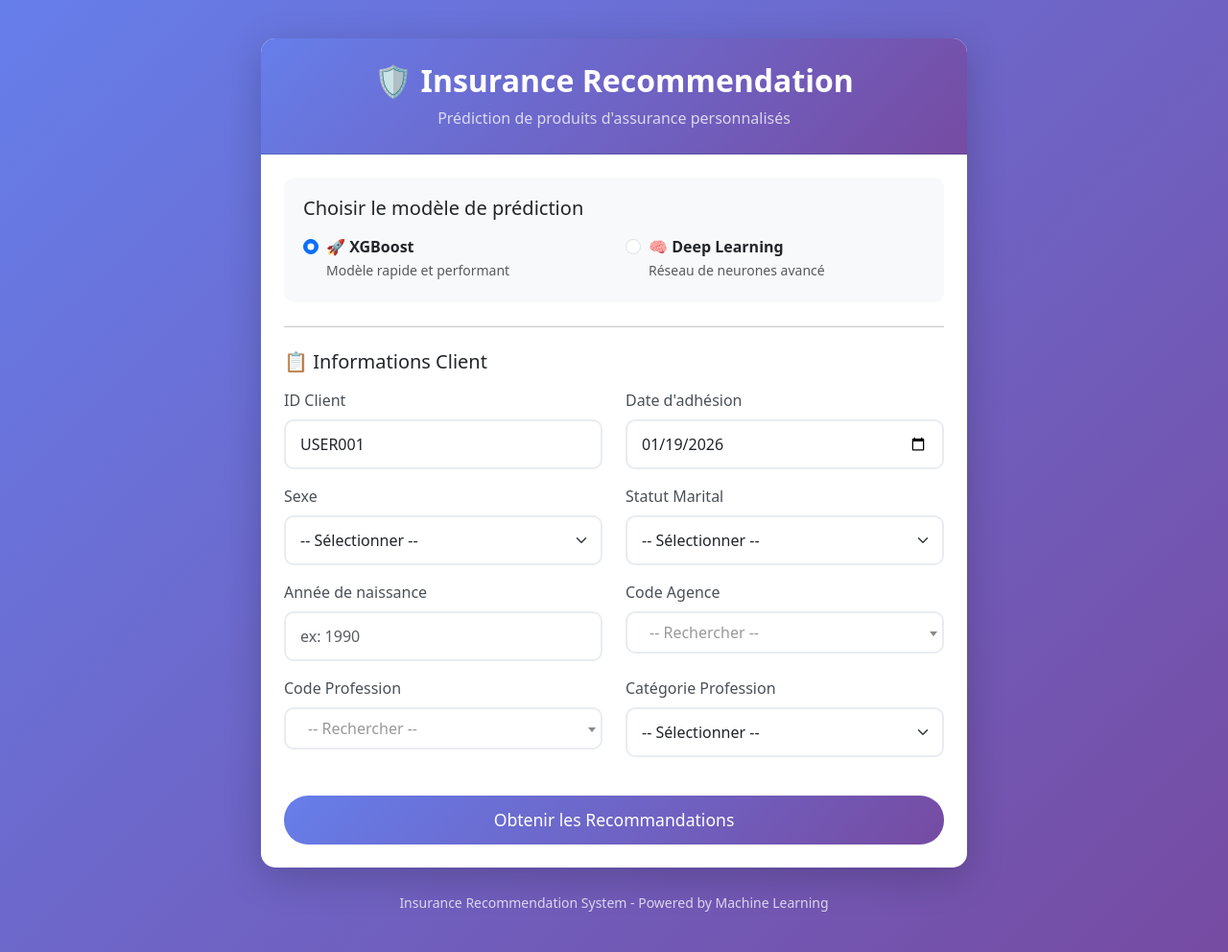
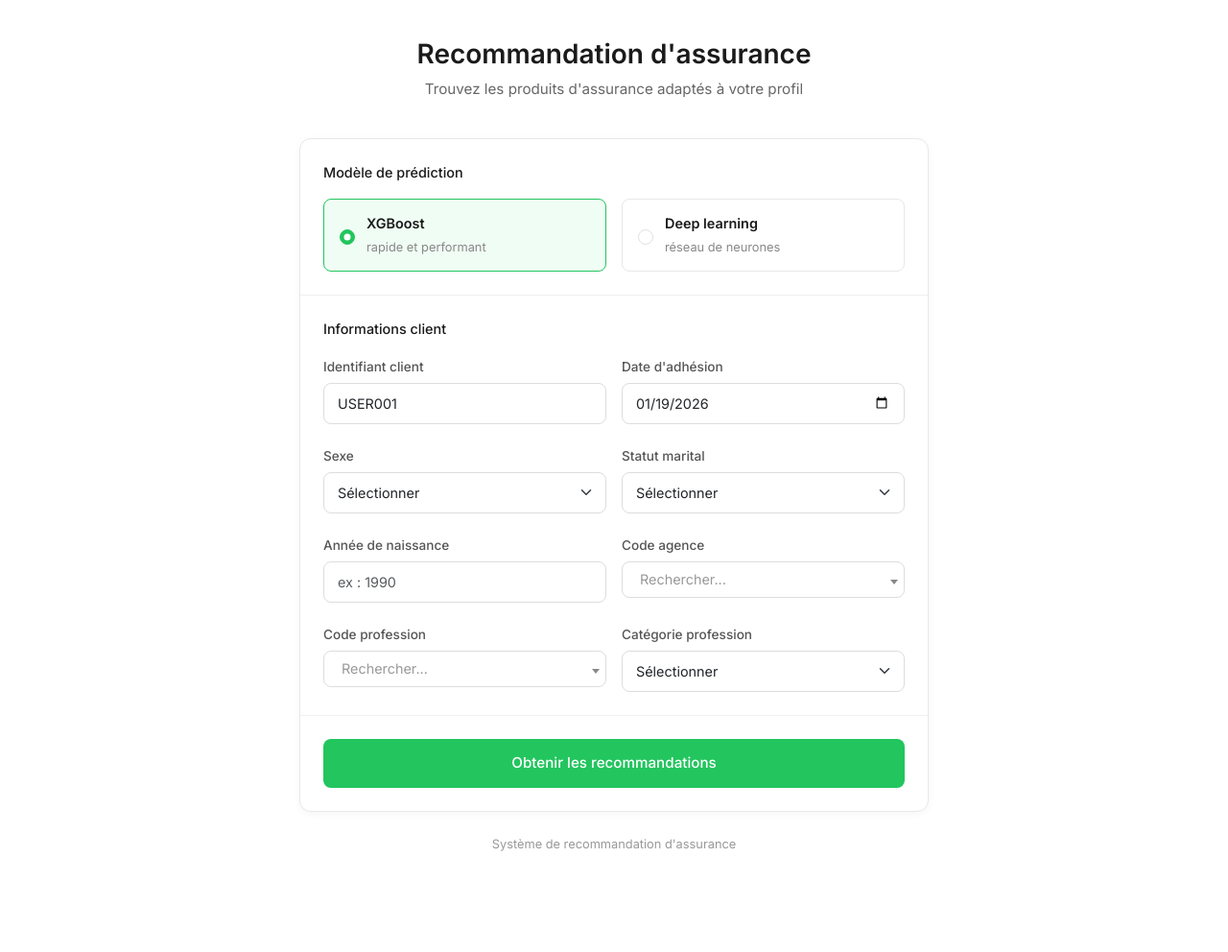
Before and after one commit to rosasbehoundja/insurance-recommendation, a Flask app: page / in a window 1280 px wide. Shown: the whole page at 96% size. After the commit the page ends 887 px from the top, so only its background shows below. Run offline with Flask 3, Linux system fonts and the light colour scheme; some libraries are stand-ins or nearby versions.

Commit message:
refactor HTML templates and styles for error and result pages; improve layout and readability

```diff
--- a/app.py
+++ b/app.py
@@ -1,14 +1,10 @@
 import pickle
-import sys
 from pathlib import Path
 from flask import Flask, render_template, request, jsonify
 import pandas as pd
 import numpy as np
 
-# Add scripts directory to path
-sys.path.insert(0, str(Path(__file__).parent / "scripts"))
-
-from preprocessing import preprocess, PRODUCT_COLUMNS, CATEGORICAL_COLUMNS, NUMERICAL_COLUMNS
+from scripts.preprocessing import preprocess, PRODUCT_COLUMNS, CATEGORICAL_COLUMNS, NUMERICAL_COLUMNS
 
 try:
     import tensorflow as tf
--- a/templates/index.html
+++ b/templates/index.html
@@ -3,176 +3,231 @@
 <head>
     <meta charset="UTF-8">
     <meta name="viewport" content="width=device-width, initial-scale=1.0">
-    <title>Insurance Recommendation - Prédiction de Produits</title>
+    <title>Recommandation d'assurance</title>
     <link href="https://cdn.jsdelivr.net/npm/bootstrap@5.3.0/dist/css/bootstrap.min.css" rel="stylesheet">
+    <link href="https://fonts.googleapis.com/css2?family=Inter:wght@400;500;600&display=swap" rel="stylesheet">
     <link href="https://cdn.jsdelivr.net/npm/select2@4.1.0-rc.0/dist/css/select2.min.css" rel="stylesheet" />
     <style>
+        * {
+            font-family: 'Inter', sans-serif;
+        }
         body {
-            background: linear-gradient(135deg, #667eea 0%, #764ba2 100%);
+            background: #ffffff;
             min-height: 100vh;
             padding: 40px 0;
+            color: #333;
+        }
+        .container-main {
+            max-width: 680px;
+            margin: 0 auto;
+        }
+        .page-header {
+            text-align: center;
+            margin-bottom: 40px;
+        }
+        .page-header h1 {
+            font-size: 1.75rem;
+            font-weight: 600;
+            color: #1a1a1a;
+            margin-bottom: 8px;
+        }
+        .page-header p {
+            color: #666;
+            font-size: 0.95rem;
         }
         .card {
-            border: none;
-            border-radius: 15px;
-            box-shadow: 0 10px 40px rgba(0, 0, 0, 0.2);
+            border: 1px solid #e8e8e8;
+            border-radius: 12px;
+            box-shadow: 0 2px 8px rgba(0, 0, 0, 0.04);
         }
-        .card-header {
-            background: linear-gradient(135deg, #667eea 0%, #764ba2 100%);
-            color: white;
-            border-radius: 15px 15px 0 0 !important;
-            padding: 25px;
+        .form-section {
+            padding: 24px;
+            border-bottom: 1px solid #f0f0f0;
         }
-        .card-header h2 {
-            margin: 0;
-            font-weight: 600;
+        .form-section:last-child {
+            border-bottom: none;
+        }
+        .section-title {
+            font-size: 0.9rem;
+            font-weight: 500;
+            color: #1a1a1a;
+            margin-bottom: 16px;
         }
         .form-label {
+            font-size: 0.85rem;
             font-weight: 500;
-            color: #495057;
-        }
-        .btn-primary {
-            background: linear-gradient(135deg, #667eea 0%, #764ba2 100%);
-            border: none;
-            padding: 12px 40px;
-            font-size: 1.1rem;
-            border-radius: 25px;
-            transition: transform 0.3s, box-shadow 0.3s;
-        }
-        .btn-primary:hover {
-            transform: translateY(-2px);
-            box-shadow: 0 5px 20px rgba(102, 126, 234, 0.4);
+            color: #555;
+            margin-bottom: 6px;
         }
         .form-select, .form-control {
-            border-radius: 10px;
-            padding: 12px 15px;
-            border: 2px solid #e9ecef;
-            transition: border-color 0.3s;
+            border-radius: 8px;
+            padding: 10px 14px;
+            border: 1px solid #ddd;
+            font-size: 0.9rem;
+            transition: border-color 0.2s;
         }
         .form-select:focus, .form-control:focus {
-            border-color: #667eea;
-            box-shadow: 0 0 0 0.2rem rgba(102, 126, 234, 0.25);
-        }
-        .model-selector {
-            background: #f8f9fa;
-            padding: 20px;
-            border-radius: 10px;
-            margin-bottom: 25px;
+            border-color: #22c55e;
+            box-shadow: 0 0 0 3px rgba(34, 197, 94, 0.1);
         }
         .model-option {
-            padding: 15px;
-            border: 2px solid #e9ecef;
-            border-radius: 10px;
+            display: flex;
+            align-items: center;
+            padding: 14px 16px;
+            border: 1px solid #e8e8e8;
+            border-radius: 8px;
             cursor: pointer;
-            transition: all 0.3s;
+            transition: all 0.2s;
+            background: #fff;
         }
         .model-option:hover {
-            border-color: #667eea;
+            border-color: #22c55e;
         }
         .model-option.selected {
-            border-color: #667eea;
-            background: rgba(102, 126, 234, 0.1);
+            border-color: #22c55e;
+            background: #f0fdf4;
+        }
+        .form-check-input:checked {
+            background-color: #22c55e;
+            border-color: #22c55e;
+        }
+        .form-check-input:focus {
+            box-shadow: 0 0 0 3px rgba(34, 197, 94, 0.15);
+        }
+        .model-label {
+            margin-left: 12px;
+        }
+        .model-label strong {
+            display: block;
+            font-size: 0.9rem;
+            color: #1a1a1a;
+        }
+        .model-label small {
+            color: #888;
+            font-size: 0.8rem;
+        }
+        .btn-submit {
+            background: #22c55e;
+            border: none;
+            padding: 14px 32px;
+            font-size: 0.95rem;
+            font-weight: 500;
+            border-radius: 8px;
+            color: white;
+            width: 100%;
+            transition: background 0.2s;
+        }
+        .btn-submit:hover {
+            background: #16a34a;
+            color: white;
         }
         .select2-container--default .select2-selection--single {
-            border-radius: 10px;
-            padding: 8px 15px;
+            border-radius: 8px;
+            padding: 6px 10px;
             height: auto;
-            border: 2px solid #e9ecef;
+            border: 1px solid #ddd;
         }
         .select2-container--default .select2-selection--single .select2-selection__rendered {
             line-height: 24px;
+            font-size: 0.9rem;
         }
         .select2-container--default .select2-selection--single .select2-selection__arrow {
-            height: 44px;
+            height: 40px;
+        }
+        .select2-container--default.select2-container--focus .select2-selection--single {
+            border-color: #22c55e;
+        }
+        .footer-text {
+            text-align: center;
+            margin-top: 24px;
+            color: #999;
+            font-size: 0.8rem;
         }
     </style>
 </head>
 <body>
-    <div class="container">
-        <div class="row justify-content-center">
-            <div class="col-lg-8">
+    <div class="container container-main">
+        <div class="page-header">
+            <h1>Recommandation d'assurance</h1>
+            <p>Trouvez les produits d'assurance adaptés à votre profil</p>
+        </div>
+
         <div class="card">
-                    <div class="card-header text-center">
-                        <h2>🛡️ Insurance Recommendation</h2>
-                        <p class="mb-0 mt-2 opacity-75">Prédiction de produits d'assurance personnalisés</p>
+            <form action="/predict" method="POST" id="predictionForm">
+                <!-- Choix du modèle -->
+                <div class="form-section">
+                    <div class="section-title">Modèle de prédiction</div>
+                    <div class="row g-3">
+                        <div class="col-md-6">
+                            <label class="model-option selected" for="xgboost">
+                                <input class="form-check-input" type="radio" name="model" id="xgboost" value="xgboost" checked>
+                                <div class="model-label">
+                                    <strong>XGBoost</strong>
+                                    <small>rapide et performant</small>
                                 </div>
-                    <div class="card-body p-4">
-                        <form action="/predict" method="POST" id="predictionForm">
-                            <!-- Model Selection -->
-                            <div class="model-selector">
-                                <h5 class="mb-3"><i class="bi bi-cpu"></i> Choisir le modèle de prédiction</h5>
-                                <div class="row">
-                                    <div class="col-md-6">
-                                        <div class="form-check">
-                                            <input class="form-check-input" type="radio" name="model" id="xgboost" value="xgboost" checked>
-                                            <label class="form-check-label" for="xgboost">
-                                                <strong>🚀 XGBoost</strong><br>
-                                                <small class="text-muted">Modèle rapide et performant</small>
                             </label>
                         </div>
+                        <div class="col-md-6">
+                            <label class="model-option" for="deep_learning">
+                                <input class="form-check-input" type="radio" name="model" id="deep_learning" value="deep_learning">
+                                <div class="model-label">
+                                    <strong>Deep learning</strong>
+                                    <small>réseau de neurones</small>
                                 </div>
-                                    <div class="col-md-6">
-                                        <div class="form-check">
-                                            <input class="form-check-input" type="radio" name="model" id="deep_learning" value="deep_learning">
-                                            <label class="form-check-label" for="deep_learning">
-                                                <strong>🧠 Deep Learning</strong><br>
-                                                <small class="text-muted">Réseau de neurones avancé</small>
                             </label>
                         </div>
                     </div>
                 </div>
-                            </div>
 
-                            <hr class="my-4">
+                <!-- Informations client -->
+                <div class="form-section">
+                    <div class="section-title">Informations client</div>
 
-                            <!-- User Information -->
-                            <h5 class="mb-3">📋 Informations Client</h5>
-
-                            <div class="row">
-                                <div class="col-md-6 mb-3">
-                                    <label for="id" class="form-label">ID Client</label>
+                    <div class="row g-3">
+                        <div class="col-md-6">
+                            <label for="id" class="form-label">Identifiant client</label>
                             <input type="text" class="form-control" id="id" name="id" value="USER001" required>
                         </div>
-                                <div class="col-md-6 mb-3">
+                        <div class="col-md-6">
                             <label for="join_date" class="form-label">Date d'adhésion</label>
                             <input type="date" class="form-control" id="join_date" name="join_date" required>
                         </div>
                     </div>
 
-                            <div class="row">
-                                <div class="col-md-6 mb-3">
+                    <div class="row g-3 mt-1">
+                        <div class="col-md-6">
                             <label for="sex" class="form-label">Sexe</label>
                             <select class="form-select" id="sex" name="sex" required>
-                                        <option value="">-- Sélectionner --</option>
-                                        <option value="F">Féminin (F)</option>
-                                        <option value="M">Masculin (M)</option>
+                                <option value="">Sélectionner</option>
+                                <option value="F">Féminin</option>
+                                <option value="M">Masculin</option>
                             </select>
                         </div>
-                                <div class="col-md-6 mb-3">
-                                    <label for="marital_status" class="form-label">Statut Marital</label>
+                        <div class="col-md-6">
+                            <label for="marital_status" class="form-label">Statut marital</label>
                             <select class="form-select" id="marital_status" name="marital_status" required>
-                                        <option value="">-- Sélectionner --</option>
-                                        <option value="D">Divorcé(e) (D)</option>
-                                        <option value="M">Marié(e) (M)</option>
-                                        <option value="P">Pacsé(e) (P)</option>
-                                        <option value="R">Relation (R)</option>
-                                        <option value="S">Célibataire (S)</option>
-                                        <option value="U">Inconnu (U)</option>
-                                        <option value="W">Veuf/Veuve (W)</option>
-                                        <option value="f">Fiancé(e) (f)</option>
+                                <option value="">Sélectionner</option>
+                                <option value="D">Divorcé(e)</option>
+                                <option value="M">Marié(e)</option>
+                                <option value="P">Pacsé(e)</option>
+                                <option value="R">En relation</option>
+                                <option value="S">Célibataire</option>
+                                <option value="U">Non renseigné</option>
+                                <option value="W">Veuf/veuve</option>
+                                <option value="f">Fiancé(e)</option>
                             </select>
                         </div>
                     </div>
 
-                            <div class="row">
-                                <div class="col-md-6 mb-3">
+                    <div class="row g-3 mt-1">
+                        <div class="col-md-6">
                             <label for="birth_year" class="form-label">Année de naissance</label>
-                                    <input type="number" class="form-control" id="birth_year" name="birth_year" min="1920" max="2010" placeholder="ex: 1990" required>
+                            <input type="number" class="form-control" id="birth_year" name="birth_year" min="1920" max="2010" placeholder="ex : 1990" required>
                         </div>
-                                <div class="col-md-6 mb-3">
-                                    <label for="branch_code" class="form-label">Code Agence</label>
+                        <div class="col-md-6">
+                            <label for="branch_code" class="form-label">Code agence</label>
                             <select class="form-select searchable" id="branch_code" name="branch_code" required>
-                                        <option value="">-- Sélectionner --</option>
+                                <option value="">Sélectionner</option>
                                 <option value="1X1H">1X1H</option>
                                 <option value="30H5">30H5</option>
                                 <option value="49BM">49BM</option>
@@ -192,11 +247,11 @@
                         </div>
                     </div>
 
-                            <div class="row">
-                                <div class="col-md-6 mb-3">
-                                    <label for="occupation_code" class="form-label">Code Profession</label>
+                    <div class="row g-3 mt-1">
+                        <div class="col-md-6">
+                            <label for="occupation_code" class="form-label">Code profession</label>
                             <select class="form-select searchable" id="occupation_code" name="occupation_code" required>
-                                        <option value="">-- Sélectionner --</option>
+                                <option value="">Sélectionner</option>
                                 <option value="00MO">00MO</option>
                                 <option value="0B60">0B60</option>
                                 <option value="0KID">0KID</option>
@@ -432,10 +487,10 @@
                                 <option value="ZWPL">ZWPL</option>
                             </select>
                         </div>
-                                <div class="col-md-6 mb-3">
-                                    <label for="occupation_category_code" class="form-label">Catégorie Profession</label>
+                        <div class="col-md-6">
+                            <label for="occupation_category_code" class="form-label">Catégorie profession</label>
                             <select class="form-select" id="occupation_category_code" name="occupation_category_code" required>
-                                        <option value="">-- Sélectionner --</option>
+                                <option value="">Sélectionner</option>
                                 <option value="56SI">56SI</option>
                                 <option value="90QI">90QI</option>
                                 <option value="AHH5">AHH5</option>
@@ -445,23 +500,20 @@
                             </select>
                         </div>
                     </div>
+                </div>
 
-                            <div class="d-grid gap-2 mt-4">
-                                <button type="submit" class="btn btn-primary btn-lg">
-                                    Obtenir les Recommandations
+                <!-- Bouton soumettre -->
+                <div class="form-section">
+                    <button type="submit" class="btn btn-submit">
+                        Obtenir les recommandations
                     </button>
                 </div>
             </form>
         </div>
-                </div>
 
-                <div class="text-center mt-4">
-                    <small class="text-white opacity-75">
-                        Insurance Recommendation System - Powered by Machine Learning
-                    </small>
-                </div>
-            </div>
-        </div>
+        <p class="footer-text">
+            Système de recommandation d'assurance
+        </p>
     </div>
 
     <script src="https://cdn.jsdelivr.net/npm/bootstrap@5.3.0/dist/js/bootstrap.bundle.min.js"></script>
@@ -469,14 +521,23 @@
     <script src="https://cdn.jsdelivr.net/npm/select2@4.1.0-rc.0/dist/js/select2.min.js"></script>
     <script>
         $(document).ready(function() {
-            // Initialize Select2 for searchable dropdowns
+            // Select2 pour les champs recherchables
             $('.searchable').select2({
-                placeholder: '-- Rechercher --',
+                placeholder: 'Rechercher...',
                 allowClear: true
             });
 
-            // Set default date to today
+            // Date par défaut : aujourd'hui
             document.getElementById('join_date').valueAsDate = new Date();
+
+            // Gestion visuelle des options de modèle
+            const modelOptions = document.querySelectorAll('.model-option');
+            modelOptions.forEach(option => {
+                option.addEventListener('click', function() {
+                    modelOptions.forEach(o => o.classList.remove('selected'));
+                    this.classList.add('selected');
+                });
+            });
         });
     </script>
 </body>
```
Also changed, not shown: templates/error.html (+83 -48 lines), templates/result.html (+192 -101 lines). Lines whose indentation alone changed are shown as unchanged.
